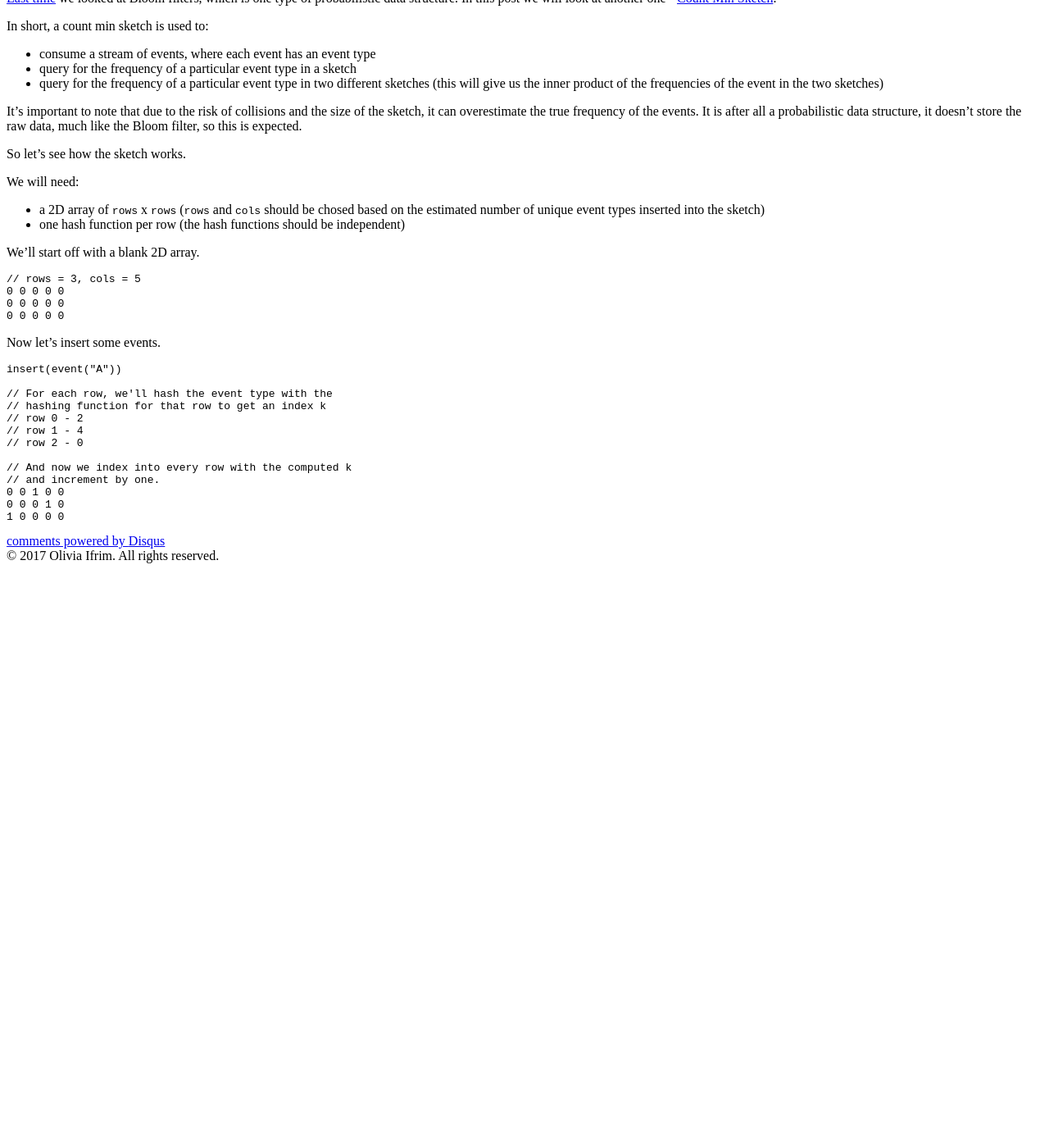
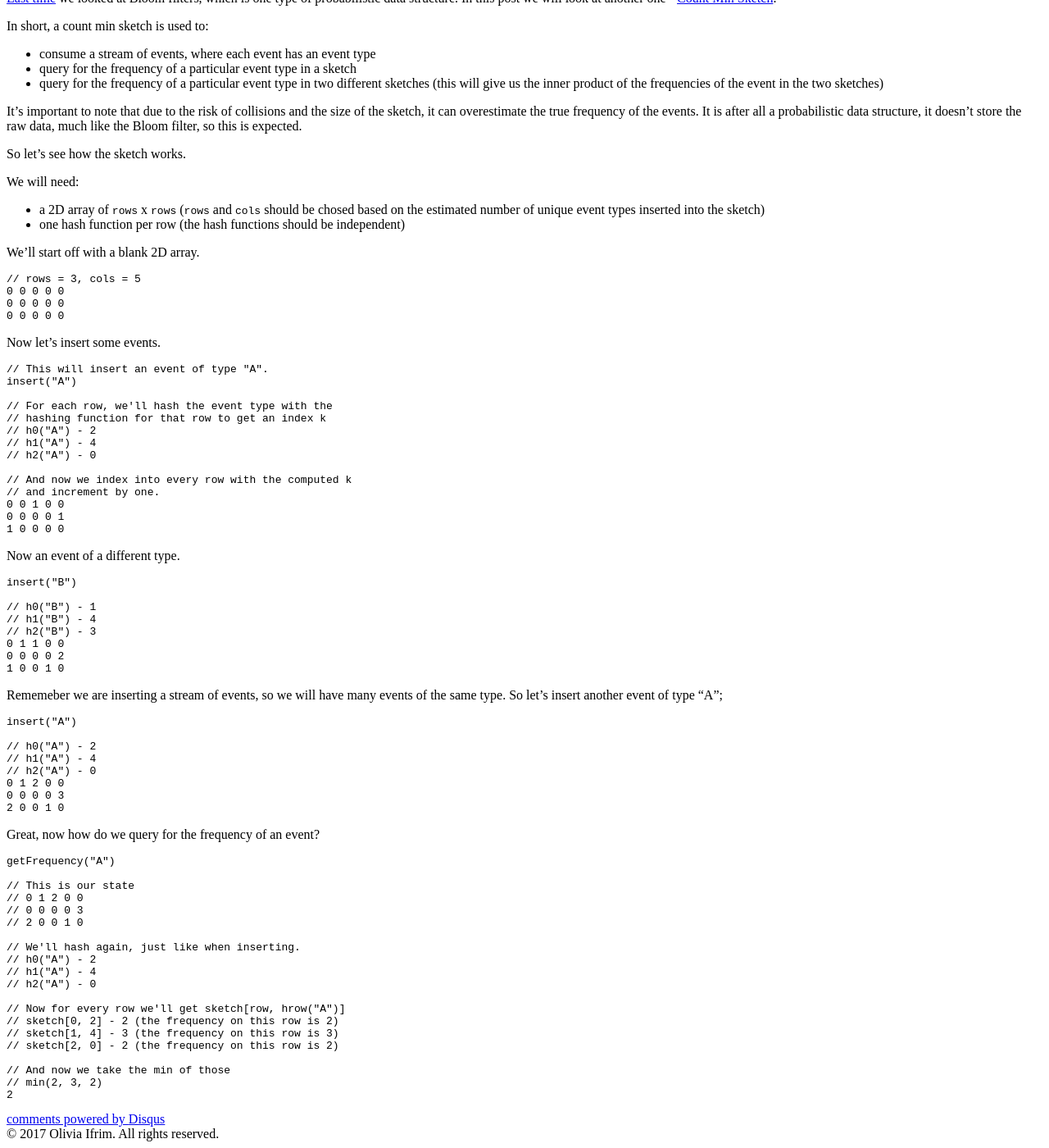
Before and after one commit to olivif/olivif.github.io, a Jekyll site: the page built from _posts/2017-06-02-count-min-sketch.markdown, in a window 1280 px wide and 1400 px high, scrolled down 334 px. Shown: the whole window at 82% size. Built offline with Jekyll 4.4.1, drawn with Linux system fonts in a browser that asks for light colours; nearby versions of some CDN libraries; comment, search, counter and statistics services are not loaded; before the commit the page ends 1029 px from its top, so only the background shows below that.

Commit message:
Finishing explanation of count min sketch.

````diff
--- a/_posts/2017-06-02-count-min-sketch.markdown
+++ b/_posts/2017-06-02-count-min-sketch.markdown
@@ -20,7 +20,9 @@ We will need:
 * a 2D array of `rows` x `rows` (`rows` and `cols` should be chosed based on the estimated number of unique event types inserted into the sketch)
 * one hash function per row (the hash functions should be independent)
 
+
 We'll start off with a blank 2D array.
+
 
 ```c++
 // rows = 3, cols = 5
@@ -32,17 +34,67 @@ We'll start off with a blank 2D array.
 Now let's insert some events.
 
 ```c++
-insert(event("A"))
+// This will insert an event of type "A".
+insert("A")
 
 // For each row, we'll hash the event type with the
 // hashing function for that row to get an index k
-// row 0 - 2
-// row 1 - 4
-// row 2 - 0
+// h0("A") - 2
+// h1("A") - 4
+// h2("A") - 0
 
 // And now we index into every row with the computed k
 // and increment by one.
 0 0 1 0 0
-0 0 0 1 0
+0 0 0 0 1
 1 0 0 0 0
 ```
+
+Now an event of a different type.
+```c++
+insert("B")
+
+// h0("B") - 1
+// h1("B") - 4
+// h2("B") - 3
+0 1 1 0 0
+0 0 0 0 2
+1 0 0 1 0
+```
+
+Rememeber we are inserting a stream of events, so we will have many events of the same type. So let's insert another event of type "A";
+```c++
+insert("A")
+
+// h0("A") - 2
+// h1("A") - 4
+// h2("A") - 0
+0 1 2 0 0
+0 0 0 0 3
+2 0 0 1 0
+```
+
+Great, now how do we query for the frequency of an event?
+
+```c++
+getFrequency("A")
+
+// This is our state
+// 0 1 2 0 0
+// 0 0 0 0 3
+// 2 0 0 1 0
+
+// We'll hash again, just like when inserting.
+// h0("A") - 2
+// h1("A") - 4
+// h2("A") - 0
+
+// Now for every row we'll get sketch[row, hrow("A")]
+// sketch[0, 2] - 2 (the frequency on this row is 2)
+// sketch[1, 4] - 3 (the frequency on this row is 3)
+// sketch[2, 0] - 2 (the frequency on this row is 2)
+
+// And now we take the min of those
+// min(2, 3, 2)
+2
+```
````
